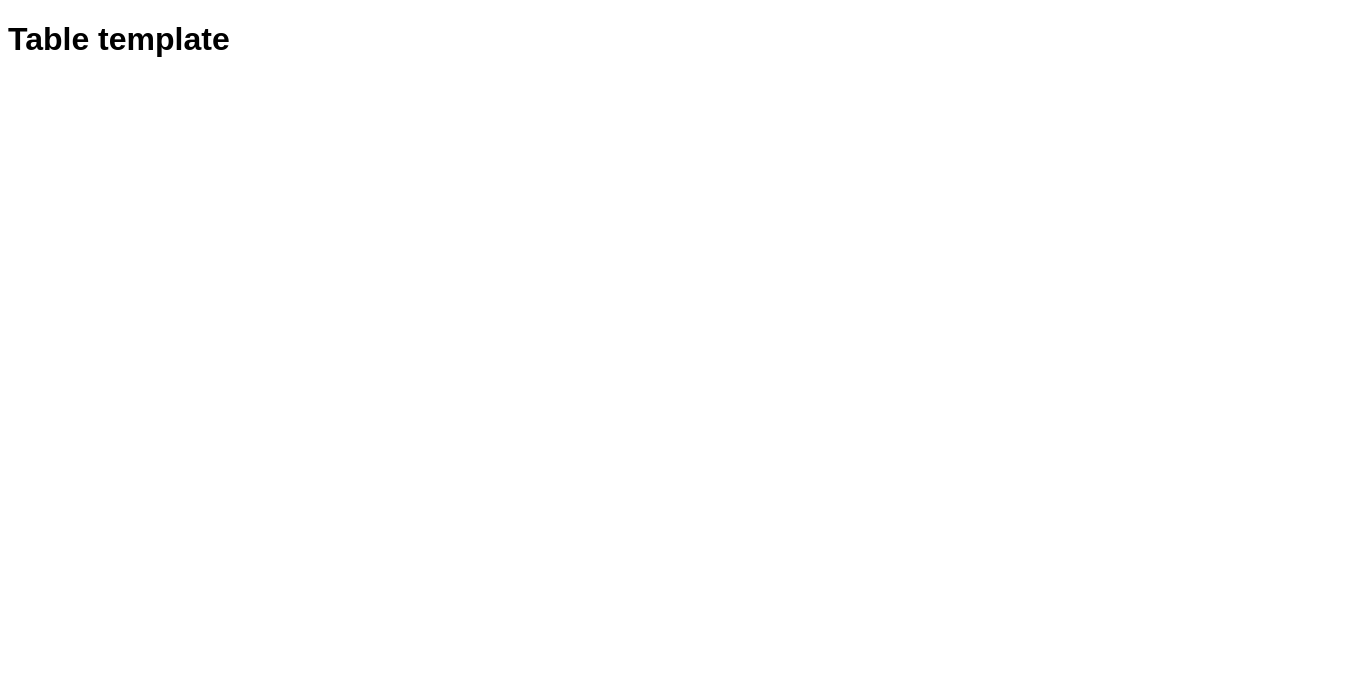
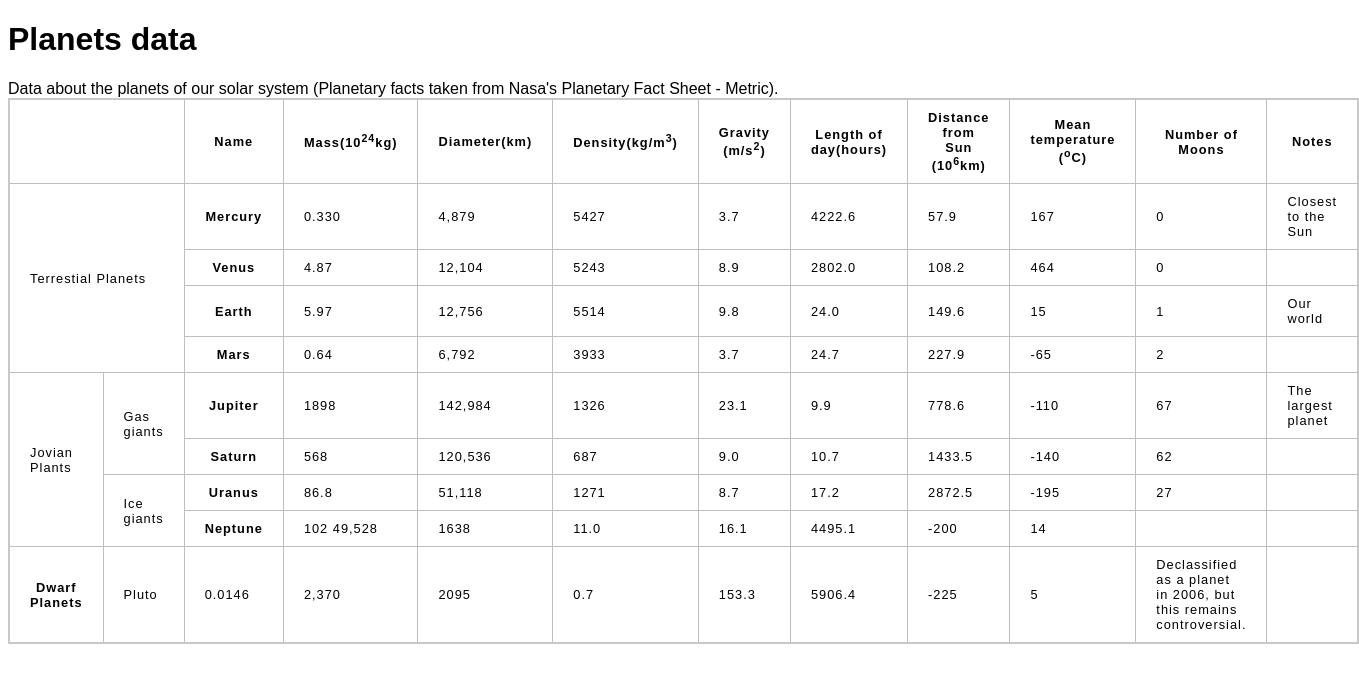
Before and after one commit to LyssaStiller/mdnPractice, a plain HTML site: page tableAssessment/index.html in a window 1280 px wide. Shown: the whole page, 1359 px wide, since content can reach past the window. Drawn offline with Linux system fonts and the light colour scheme.

Commit message:
tableAssessmentDone

```diff
--- a/tableAssessment/index.html
+++ b/tableAssessment/index.html
@@ -7,8 +7,141 @@
     <link href="minimal-table.css" rel="stylesheet" type="text/css">
   </head>
   <body>
-    <h1>Table template</h1>
+    <h1>Planets data</h1>
+    <caption>Data about the planets of our solar system (Planetary facts taken from Nasa's Planetary Fact Sheet - Metric).</caption>
+    <table>
+      <thead>
+          <tr>
+              <th colspan="2">&nbsp;</th>
+              <th scope="col">Name</th>
+              <th scope="col">Mass(10<sup>24</sup>kg)</th>
+              <th scope="col">Diameter(km)</th>
+              <th scope="col">Density(kg/m<sup>3</sup>)</th>
+              <th scope="col">Gravity (m/s<sup>2</sup>)</th>
+              <th scope="col">Length of day(hours)</th>
+              <th scope="col">Distance from Sun (10<sup>6</sup>km)</th>
+              <th scope="col">Mean temperature (<sup>o</sup>C)</th>
+              <th scope="col">Number of Moons</th>
+              <th scope="col">Notes</th>
+            </tr>
+          </thead>
+      <tbody>
+         <tr>
+           <td rowspan="4" colspan="2">Terrestial Planets</td>
+           <th scope="row">Mercury </th>
+           <td>0.330 </td>
+           <td>4,879</td>
+           <td> 5427 </td>
+           <td>3.7 </td>
+           <td>4222.6 </td>
+           <td>57.9 </td>
+           <td>167 </td>
+           <td>0 </td>
+           <td>Closest to the Sun</td>
+         </tr>
+         <tr>
+           <th scope="row">Venus </th>
+           <td>4.87 </td>
+           <td>12,104</td>
+           <td> 5243 </td>
+           <td>8.9 </td>
+           <td>2802.0 </td>
+           <td>108.2 </td>
+           <td>464 </td>
+           <td>0</td>
+           <td>&nbsp;</td>
+         </tr>
+         <tr>
+           <th scope="row">Earth</th>
+           <td>5.97</td>
+           <td>12,756 </td>
+           <td>5514</td>
+           <td>9.8</td>
+           <td>24.0</td>
+           <td>149.6</td>
+           <td>15</td>
+           <td>1</td>
+           <td>Our world</td>
+        </tr>
+        <tr>
+            <th scope="row">Mars</th>
+            <td>0.64</td>
+            <td> 6,792</td>
+            <td>3933 </td>
+            <td>3.7</td>
+            <td> 24.7</td>
+            <td> 227.9 </td>
+            <td>-65</td>
+            <td>2</td>
+            <td>&nbsp;</td>
+          </tr>
+          <tr>
+            <td rowspan="4">Jovian Plants</td>
+            <td rowspan="2">Gas giants</td>
+            <th scope="row">Jupiter</th>
+            <td>1898</td>
+            <td> 142,984 </td>
+            <td>1326 </td>
+            <td>23.1 </td>
+            <td>9.9</td>
+            <td> 778.6</td>
+            <td> -110 </td>
+            <td>67 </td>
+            <td>The largest planet</td>
+            <tr>
+              <th scope="row">Saturn</th>
+              <td>568</td>
+              <td>120,536</td>
+              <td>687</td>
+              <td> 9.0</td>
+              <td>10.7 </td>
+              <td>1433.5</td>
+              <td> -140</td>
+              <td>62</td>
+              <td>&nbsp;</td>
+            </tr>
+            <tr>
+              <td rowspan="2">Ice giants</td>
+              <th scope="row">Uranus</th>
+              <td>	86.8</td>
+              <td>	51,118</td>
+              <td>	1271</td>
+              <td>	8.7	</td>
+              <td>17.2</td>
+              <td>	2872.5</td>
+              <td>	-195</td>
+              <td>	27</td>
+              <td>&nbsp;</td>
+              <tr>
+                <th scope="row">Neptune</th>
+                <td>102	49,528</td>
+                <td>1638</td>
+                <td>11.0</td>
+                <td>16.1</td>
+                <td>4495.1</td>
+                <td>-200</td>
+                <td>14</td>
+                <td>&nbsp;</td>
+                <td>&nbsp;</td>
+              </tr>
+            </tr>
+          </tr>
+          <tr colspan="2">
+            <th>Dwarf Planets</th>
+            <td>Pluto</td>
+            <td>0.0146</td>
+            <td>2,370</td>
+            <td>2095</td>
+            <td>0.7</td>
+            <td>153.3</td>
+            <td>5906.4</td>
+            <td>-225</td>
+            <td>5</td>
+            <td>Declassified as a planet in 2006, but this remains controversial.</td>
+            <td>&nbsp;</td>
+          </tr>
 
-
+      </tbody>
+    </table>
   </body>
 </html>
--- a/tableAssessment/minimal-table.css
+++ b/tableAssessment/minimal-table.css
@@ -13,3 +13,7 @@ td, th {
   border: 1px solid rgb(190,190,190);
   padding: 10px 20px;
 }
+
+caption {
+  margin: auto;
+}
```
